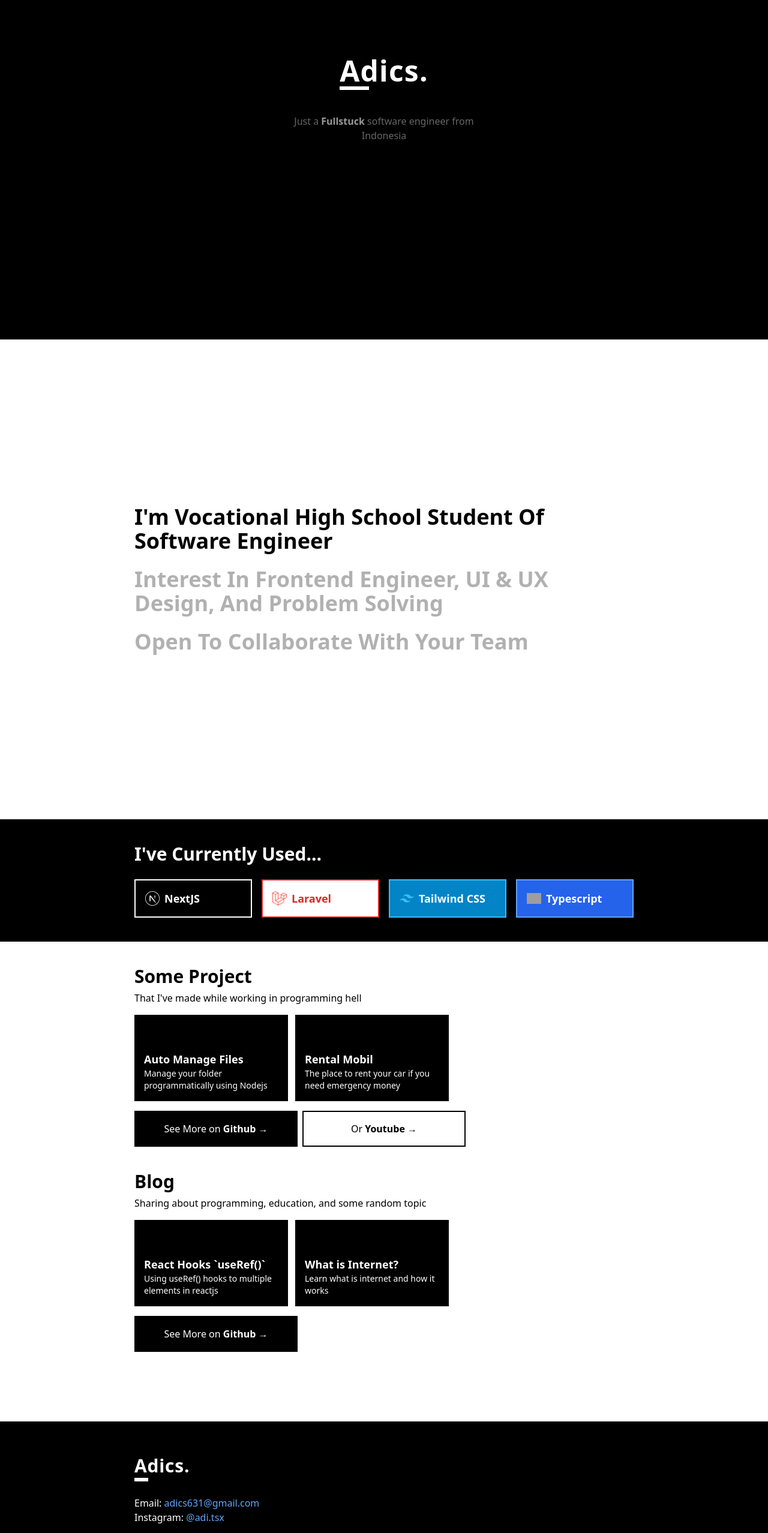
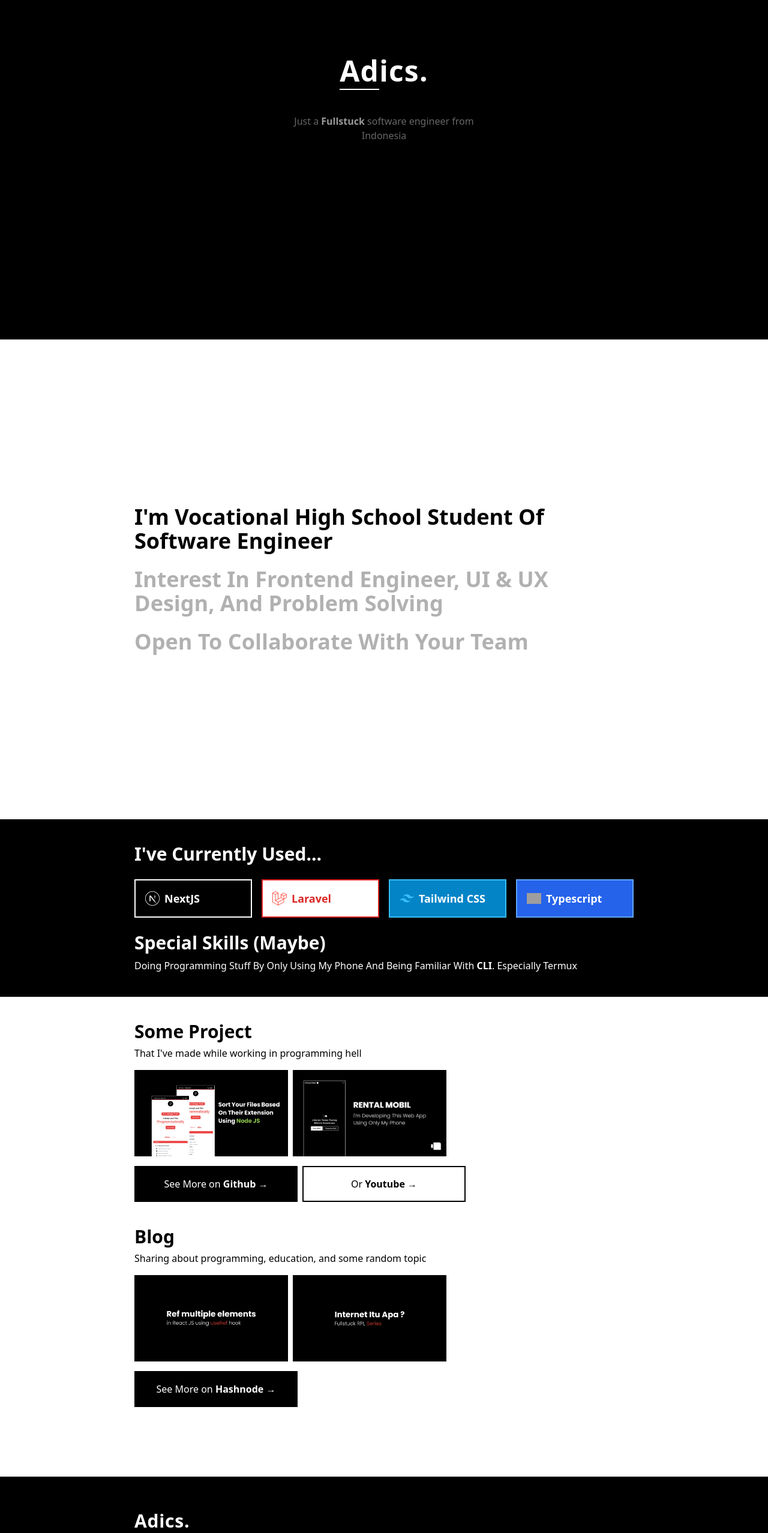
Before and after one commit to AdiCahyaSaputra/personal-portfolio, a React (Vite) app: page / in a window 1280 px wide. Shown: the part 234-2790 px from the top of the page at 60% size. Built offline with nearby package versions, Linux system fonts and the light colour scheme; grey boxes are pictures that could not be loaded.

Commit message:
style(SkillSection): add my special skills

```diff
--- a/src/components/reusable/Logo.tsx
+++ b/src/components/reusable/Logo.tsx
@@ -1,16 +1,19 @@
 type Props = {
-	toRight: string
+  toRight: string,
+  textSize?: string
 }
 
-const Logo: React.FC<Props> = ({ toRight }) => {
-	return (
-		<div className="relative overflow-hidden">
-			<h1 className="pb-2 tracking-wide text-5xl text-white font-bold">
-				Adics.
-			</h1>
-			<div className={`${toRight} bg-white transition-all absolute bottom-0 w-4/12 h-1.5`}></div>
-		</div>
-	)
+const Logo: React.FC<Props> = ({ toRight, textSize }) => {
+  return (
+    <div className="relative overflow-hidden">
+      <h1 className={`pb-2 tracking-wide ${textSize || 'text-5xl'} text-white font-bold`}>
+        <span className="relative">
+          Ad
+          <div className={`${toRight} bg-white transition-all absolute -bottom-1 inset-x-0 h-1.5`}></div>
+        </span>ics.
+      </h1>
+    </div>
+  )
 }
 
 export default Logo
--- a/src/components/reusable/ProjectCard.tsx
+++ b/src/components/reusable/ProjectCard.tsx
@@ -8,8 +8,9 @@ type Props = {
 const ProjectCard: React.FC<Props> = ({ project, desc, link, img }) => {
   return (
     <div onClick={() => window.location.href = link} className="hover:scale-95 transition-all shrink-0 flex flex-col justify-end bg-black text-white w-64 aspect-video relative overflow-hidden group">
-      <img src={img} className='absolute inset-0 opacity-0 group-hover:opacity-100' />
-      <div className="relative z-10 group-hover:hidden">
+      <div className="absolute inset-0 z-10 bg-black/0 group-hover:bg-black/80"></div>
+      <img src={img} className='absolute inset-0' />
+      <div className="relative z-10 hidden group-hover:block">
         <h1 className="px-4 text-lg font-bold">{project}</h1>
         <p className="px-4 pb-4 text-sm font-light">{desc}</p>
       </div>
--- a/src/components/section/FooterSection.tsx
+++ b/src/components/section/FooterSection.tsx
@@ -30,9 +30,11 @@ const FooterSection: React.FC = () => {
       <Container>
         <div className="relative w-4/12 overflow-hidden mt-10">
           <h1 className="pb-2 tracking-wide text-3xl text-white font-bold">
-            Adics.
+            <span className="relative">
+              Ad
+              <div className={`${toRight} bg-white transition-all absolute -bottom-2 inset-x-0 h-1.5`}></div>
+            </span>ics.
           </h1>
-          <div className={`${toRight} bg-white transition-all absolute bottom-0 w-4/12 md:w-1/12 h-1.5`}></div>
         </div>
         <div className="mt-6 text-white">
           <p>Email: <span onClick={() => setIsEmailClicked(true)} className="text-blue-400 hover:text-blue-500">adics631@gmail.com</span></p>
--- a/src/components/section/ProjectSection.tsx
+++ b/src/components/section/ProjectSection.tsx
@@ -25,26 +25,26 @@ const ProjectSection: React.FC = () => {
         <h1 className="text-3xl text-black font-bold">Some Project</h1>
         <p className="font-light mt-1.5">That I've made while working in <span className="font-normal">programming hell</span></p>
 
-        <div className="space-x-3 overflow-x-auto no-scrollbar flex items-center py-4">
+        <div className="space-x-2 overflow-x-auto no-scrollbar flex items-center py-4">
           <ProjectCard link={link.web.amf} project="Auto Manage Files" desc="Manage your folder programmatically using Nodejs" img='/img/amf.jpg' />
           <ProjectCard link={link.web.rental_mobil} project="Rental Mobil" desc="The place to rent your car if you need emergency money" img='/img/rental_mobil.jpg' />
         </div>
 
         <div className="grid grid-cols-12 gap-2">
           <button onClick={() => window.location.href = link.web.gh} className="md:col-span-4 col-span-12 hover:text-white/60 transition-all p-4 border-2 border-black bg-black text-white font-light">See More on <span className="font-bold">Github →</span></button>
-          <button onClick={() => window.location.href = 'https://youtube.com/@adics'} className="md:col-span-4 col-span-12 hover:text-black/60 border-2 border-black transition-all p-4 bg-transparent text-black font-light">Or <span className="font-bold">Youtube →</span></button>
+          <button onClick={() => window.location.href = 'https://youtube.com/@adics'} className="md:col-span-4 col-span-12 hover:text-red-600 border-2 border-black transition-all p-4 bg-transparent text-black font-light">Or <span className="font-bold">Youtube →</span></button>
         </div>
 
         <h1 className="text-3xl mt-10 text-black font-bold">Blog</h1>
         <p className="font-light mt-1.5">Sharing about programming, education, and some random topic</p>
 
-        <div className="space-x-3 overflow-x-auto no-scrollbar flex items-center py-4">
+        <div className="space-x-2 overflow-x-auto no-scrollbar flex items-center py-4">
           <ProjectCard link={link.blog.b1.link} project="React Hooks `useRef()`" desc="Using useRef() hooks to multiple elements in reactjs" img='/img/refmultiple.jpg' />
           <ProjectCard link={link.blog.b2.link} project="What is Internet?" desc="Learn what is internet and how it works" img='/img/whatisinternet.jpg' />
         </div>
 
         <div className="grid grid-cols-12 gap-2">
-          <button onClick={() => window.location.href = link.web.gh} className="md:col-span-4 col-span-12 hover:text-white/60 transition-all p-4 border-2 border-black bg-black text-white font-light">See More on <span className="font-bold">Github →</span></button>
+          <button onClick={() => window.location.href = link.blog.me} className="md:col-span-4 col-span-12 hover:text-white/60 transition-all p-4 border-2 border-black bg-black text-white font-light">See More on <span className="font-bold">Hashnode →</span></button>
         </div>
 
       </Container>
--- a/src/components/section/SkillSection.tsx
+++ b/src/components/section/SkillSection.tsx
@@ -25,7 +25,7 @@ const SkillSection: React.FC = () => {
     <section ref={containerRef} className={`py-10 transition-all ${toBlack ? 'bg-black' : 'bg-white'} px-4`}>
       <Container>
         <h1 className="text-3xl text-white font-bold">I've Currently Used...</h1>
-        <div className={`transition-all ${toBlack ? 'grid' : 'hidden'} mt-6 grid-cols-12 gap-4`}>
+        <div className={`transition-all ${toBlack ? 'grid' : 'hidden'} my-6 grid-cols-12 gap-4`}>
 
           <TechStackCard tech="NextJS" style={{
             text: 'text-white',
@@ -53,6 +53,9 @@ const SkillSection: React.FC = () => {
           }} />
 
         </div>
+
+        <h1 className="text-3xl text-white font-bold">Special Skills (Maybe)</h1>
+        <p className="text-white mt-2 font-light">Doing Programming Stuff By Only Using <span className="font-medium">My Phone</span> And Being Familiar With <span className="font-bold">CLI</span>. Especially Termux</p>
       </Container>
     </section>
   )
```
